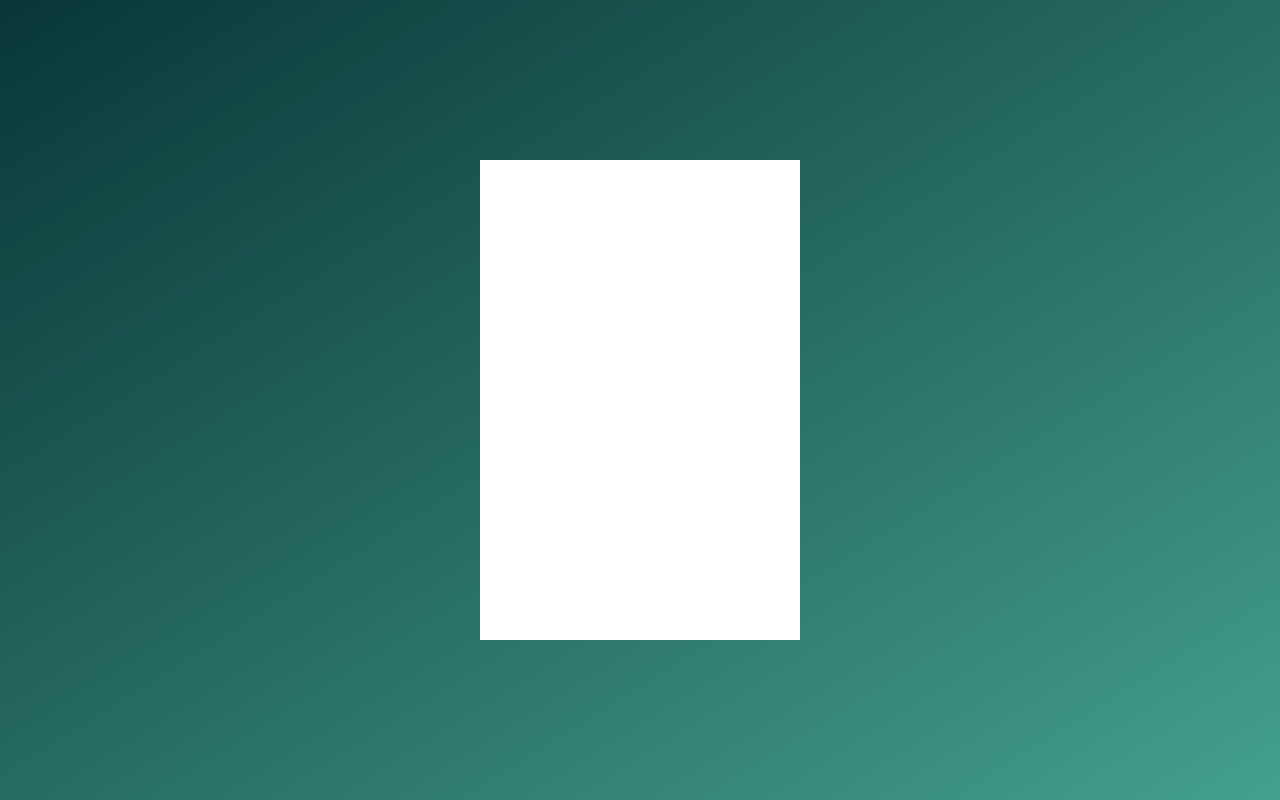
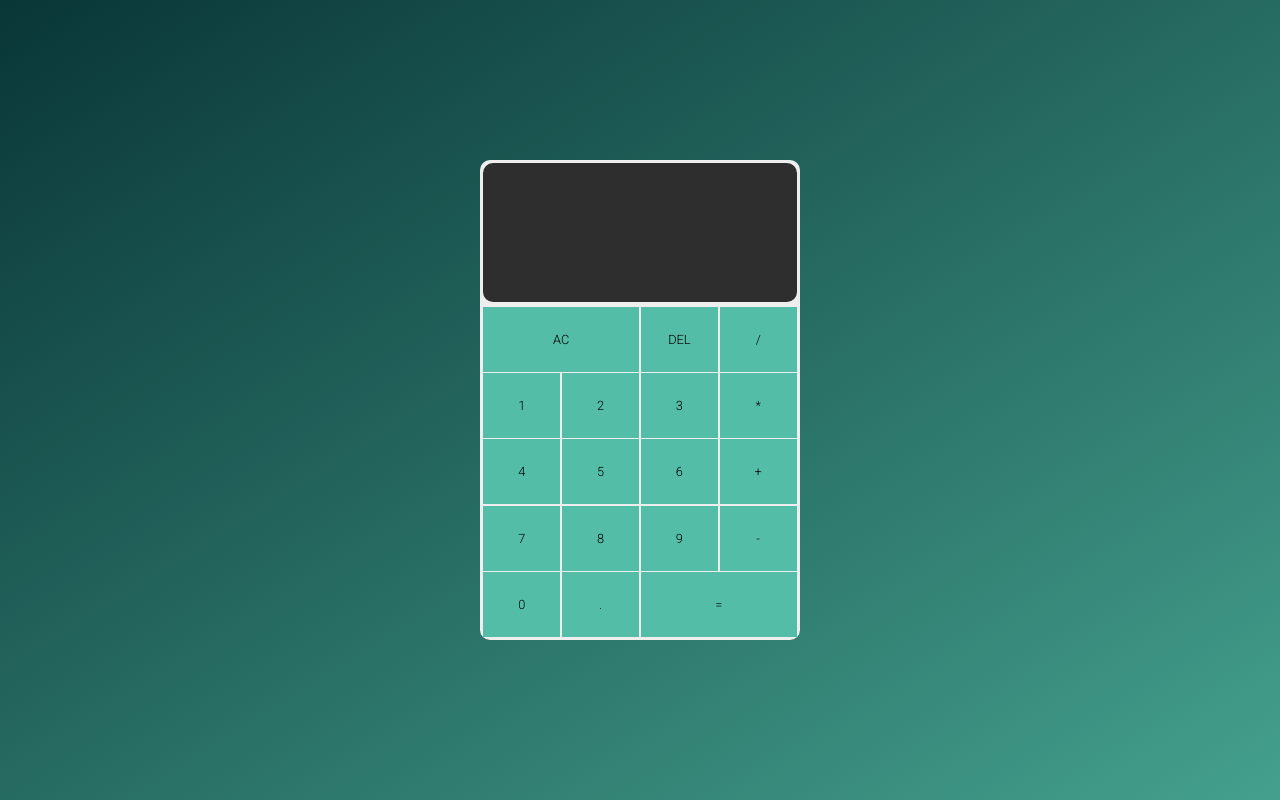
Before and after one commit to Chris-Mugumwa/calculator-app, a plain HTML site: page index.html in a window 1280 px wide. Drawn offline with Linux system fonts and the light colour scheme.

Commit message:
attempting to solve same number not being printed twice bug

```diff
--- a/app.js
+++ b/app.js
@@ -0,0 +1,25 @@
+// Declarations
+const answerDisplay = document.querySelector('.top-output');
+const inputDisplay = document.querySelector('.bottom-output');
+const numButtons = document.querySelectorAll('.button--number');
+const operatorButtons = document.querySelectorAll('.button--operator');
+const deleteButton = document.querySelector('[data-delete]');
+const clearButton = document.querySelector('[data-all-clear]');
+const equalsButton = document.querySelector('[data-equals]');
+
+// event listener
+// numbered buttons
+for (let element of numButtons) {
+    const newDiv = document.createElement('div');
+    const newItem = document.createElement('li');
+
+    element.addEventListener('click', function (e) {
+        //new div
+        newDiv.classList.add('top-list');
+        inputDisplay.appendChild(newDiv);
+        // new item
+        newItem.innerText = element.value;
+        newItem.classList.add('bottom-items');
+        newDiv.appendChild(newItem);
+    });
+}
--- a/css/styles.css
+++ b/css/styles.css
@@ -16,20 +16,185 @@ body {
 	font-family: 'Roboto', sans-serif;
 	height: 100vh;
 	min-height: 100vh;
-    background: linear-gradient(to right bottom, #093637, #44A08D);
+	background: linear-gradient(to right bottom, #093637, #44a08d);
 
 	display: flex;
 	justify-content: center;
 	align-items: center;
 }
 
-.main {
-    background-color: #fff;
-    padding: 1rem;
+.container {
+	background-color: #eee;
 	width: 20rem;
 	max-width: 20rem;
 	height: 30rem;
+	padding: 0.2rem;
+	border-radius: 10px;
 
 	/*display grid*/
 	display: grid;
+	grid-template-columns: repeat(4, 1fr);
+	grid-template-rows: 30% repeat(5, 1fr);
+
+	grid-template-areas:
+		'out out out out'
+		'clr clr del div'
+		'one two thre mult'
+		'four five six plus'
+		'pent oct nine subt'
+		'zer pnt equa equa';
+
+	grid-gap: 1.5px;
 }
+
+/* this will house the input numbers and output value */
+
+.output {
+	grid-area: out;
+
+	background-color: rgba(0, 0, 0, 0.802);
+	border-radius: 10px;
+	margin-bottom: 0.2rem;
+	padding: 1rem;
+	color: #fff;
+
+	display: flex;
+	flex-direction: column;
+}
+
+.output > * {
+	text-align: center;
+	display: flex;
+	justify-content: flex-end;
+	align-items: center;
+	word-wrap: break-word;
+	word-break: break-all;
+}
+
+/* where answer will be displayed */
+
+.top-output {
+	height: 70%;
+	font-size: 1.5rem;
+}
+
+/* where input values will be displayed */
+
+.bottom-output {
+	height: 30%;
+	font-size: 1rem;
+}
+
+
+/** Javascript .class.add classes */
+
+.top-list {
+    display: flex;
+}
+
+.bottom-list {
+    display: flex;
+}
+
+.top-items {
+	color: #eee;
+}
+
+.bottom-items {
+    list-style: none;
+	color: #eee;
+}
+
+/*** Buttons ***/
+
+.button {
+	font-family: 'Roboto';
+	font-weight: 400;
+	font-size: 0.8rem;
+	background-color: #3cb59cdc;
+	border: none;
+	transition: 0.4s;
+	cursor: pointer;
+	outline: none;
+}
+
+.button:hover {
+	background-color: #0c4f41;
+	color: #fff;
+}
+
+.button:active {
+	background-color: #136656;
+}
+
+.button--clear {
+	grid-area: clr;
+}
+
+.button--delete {
+	grid-area: del;
+}
+
+.button--divide {
+	grid-area: div;
+}
+
+.button--1 {
+	grid-area: one;
+}
+
+.button--2 {
+	grid-area: two;
+}
+
+.button--3 {
+	grid-area: thre;
+}
+
+.button--multiply {
+	grid-area: mult;
+}
+
+.button--4 {
+	grid-area: four;
+}
+
+.button--5 {
+	grid-area: five;
+}
+
+.button--6 {
+	grid-area: six;
+}
+
+.button--add {
+	grid-area: plus;
+}
+
+.button--7 {
+	grid-area: pent;
+}
+
+.button--8 {
+	grid-area: oct;
+}
+
+.button--9 {
+	grid-area: nine;
+}
+
+.button--subtract {
+	grid-area: subt;
+}
+
+.button--zero {
+	grid-area: zer;
+}
+
+.button--dot {
+	grid-area: pnt;
+}
+
+.button--equals {
+	grid-area: equa;
+}
--- a/index.html
+++ b/index.html
@@ -1,18 +1,46 @@
 <!DOCTYPE html>
 <html lang="en">
+
 <head>
-    <meta charset="UTF-8">
-    <meta name="viewport" content="width=device-width, initial-scale=1.0">
+    <meta charset="UTF-8" />
+    <meta name="viewport" content="width=device-width, initial-scale=1.0" />
 
-    <link rel="stylesheet" href="css/styles.css">
-    <link href="https://fonts.googleapis.com/css2?family=Roboto:wght@300&display=swap" rel="stylesheet">
+    <link rel="stylesheet" href="css/styles.css" />
+    <link href="https://fonts.googleapis.com/css2?family=Roboto:wght@300&display=swap" rel="stylesheet" />
 
     <title>Calculator</title>
 </head>
+
 <body>
-    <main class="main">
+    <div class="container">
+        <div class="output">
+            <div class="top-output">
 
-    </main>
+            </div>
+            <div class="bottom-output">
+
+            </div>
+        </div>
+        <button class="button button--clear">AC</button>
+        <button class="button button--delete">DEL</button>
+        <button class="button button--divide button--operator" value="/">/</button>
+        <button class="button button--1 button--number" value="1">1</button>
+        <button class="button button--2 button--number" value="2">2</button>
+        <button class="button button--3 button--number" value="3">3</button>
+        <button class="button button--multiply button--operator" value="*">*</button>
+        <button class="button button--4 button--number" value="4">4</button>
+        <button class="button button--5 button--number" value="5">5</button>
+        <button class="button button--6 button--number" value="6">6</button>
+        <button class="button button--add button--operator" value="+">+</button>
+        <button class="button button--7 button--number" value="7">7</button>
+        <button class="button button--8 button--number" value="8">8</button>
+        <button class="button button--9 button--number" value="9">9</button>
+        <button class="button button--subtract button--operator" value="-">-</button>
+        <button class="button button--zero button--number" value="0">0</button>
+        <button class="button button--dot button--number" value=".">.</button>
+        <button class="button button--equals">=</button>
+    </div>
 </body>
 <script src="app.js"></script>
+
 </html>
```
Also changed, not shown: assets.txt (added, +9 -0 lines), dist/app.dev.js (added, +49 -0 lines). Lines whose indentation alone changed are shown as unchanged.
